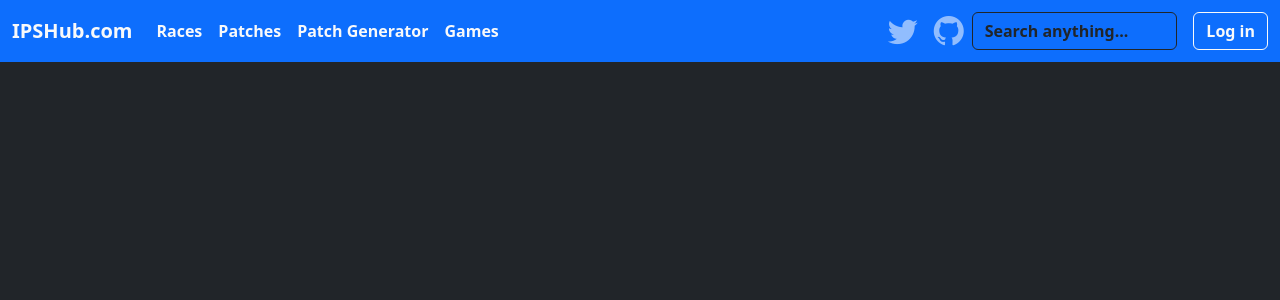
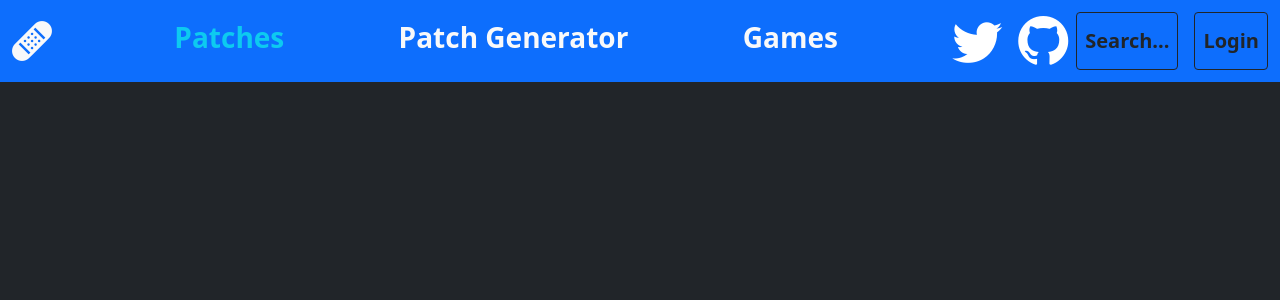
Before and after one commit to PurnPum/IPSHub, a Django app: template templates/navbar.html in a window 1280 px wide. Shown: the top 300 px of the page. Run offline with Django 5.2, Linux system fonts and the light colour scheme; the template is opened without the code that fills it, so the values that code supplies are empty.

Commit message:
Completed the basic navbar, including an Offcanvas for smaller screens.

```diff
--- a/templates/navbar.html
+++ b/templates/navbar.html
@@ -9,51 +9,64 @@
 <body>
   <nav class="navbar navbar-expand-lg navbar-dark bg-primary">
     <div class="container-fluid">
-      <a class="navbar-brand fw-bold text-light" href="#">
-        IPSHub.com
+      <a class="navbar-brand d-none d-xl-block fw-bold text-light" href="#">
+        <i class="bi bi-bandaid-fill" style="font-size: 40px;"></i>
       </a>
-      <button class="navbar-toggler" type="button" data-bs-toggle="collapse" data-bs-target="#navbarSupportedContent" aria-controls="navbarSupportedContent" aria-expanded="false" aria-label="Toggle navigation">
+      <a class="navbar-brand d-xl-none fw-bold text-light" href="#">
+        <i class="bi bi-bandaid-fill" style="font-size: 35px;"></i>
+      </a>
+        <button class="navbar-toggler" type="button" data-bs-toggle="offcanvas" data-bs-target="#offcanvasNavbar" aria-controls="offcanvasNavbar" aria-expanded="false" aria-label="Toggle navigation" data-bs-placement="end">
           <span class="navbar-toggler-icon"></span>
         </button>
-      <div class="collapse navbar-collapse" id="navbarSupportedContent">
-        <ul class="navbar-nav me-auto mb-2 mb-lg-0">
+        <div class="offcanvas-lg offcanvas-end flex-grow-1" tabindex="-1" id="offcanvasNavbar" aria-labelledby="offcanvasNavbarLabel">
+          <div class="offcanvas-header">
+            <h5 class="offcanvas-title" id="offcanvasNavbarLabel">IPSHub.org</h5>
+            <button type="button" class="btn-close btn-close-white" data-bs-dismiss="offcanvas" aria-label="Close" data-bs-target="#offcanvasNavbar"></button>
+          </div>
+          <hr class="d-lg-none text-white-50">
+          <div class="offcanvas-body">
+            <ul class="navbar-nav me-auto mb-2 mb-lg-0 flex-grow-1 d-flex justify-content-evenly">
               <li class="nav-item">
-            <span class="d-inline-block" tabindex="0" data-bs-toggle="tooltip" data-bs-title="Coming Soon!" data-bs-placement="bottom">
-              <a class="nav-link disabled fw-bold text-light" aria-current="page" href="#">Races</a>
-            </span>
+                <a class="nav-link d-none d-xl-block fw-bold text-info enabled fs-3" href="#">Patches</a>
+                <a class="nav-link d-xl-none fw-bold text-info enabled fs-4" href="#">Patches</a>
               </li>
               <li class="nav-item">
-            <a class="nav-link fw-bold text-light enabled" href="#">Patches</a>
+                <a class="nav-link d-none d-xl-block fw-bold text-light fs-3" href="#">Patch Generator</a>
+                <a class="nav-link d-xl-none fw-bold text-light fs-4" href="#">Patch Generator</a>
               </li>
               <li class="nav-item">
-            <a class="nav-link fw-bold text-light" href="#">Patch Generator</a>
-          </li>
-          <li class="nav-item">
-            <a class="nav-link fw-bold text-light" href="#">Games</a>
+                <a class="nav-link d-none d-xl-block fw-bold text-light fs-3" href="#">Games</a>
+                <a class="nav-link d-xl-none fw-bold text-light fs-4" href="#">Games</a>
               </li>
             </ul>
+            <hr class="d-lg-none text-white-50">
             <ul class="navbar-nav ms-auto">
               <li class="nav-item">
-            <a class="nav-link" href="#" target="_blank">
-              <i class="bi bi-twitter" style="font-size: 30px;"></i>
+                <a class="nav-link d-none d-xl-block" href="#" target="_blank">
+                  <i class="bi bi-twitter" style="color: white; font-size: 50px;"></i>
+                </a>
+                <a class="nav-link d-xl-none" href="#" target="_blank">
+                  <i class="bi bi-twitter" style="color: white; font-size: 40px;"></i>
                 </a>
               </li>
               <li class="nav-item">
-            <a class="nav-link" href="https://github.com/PurnPum/IPSHub" target="_blank">
-              <i class="bi bi-github" style="font-size: 30px;"></i>
+                <a class="nav-link d-none d-xl-block" href="https://github.com/PurnPum/IPSHub" target="_blank">
+                  <i class="bi bi-github" style="color: white; font-size: 50px;"></i>
+                </a>
+                <a class="nav-link d-xl-none" href="https://github.com/PurnPum/IPSHub" target="_blank">
+                  <i class="bi bi-github" style="color: white; font-size: 40px;"></i>
                 </a>
               </li>
             </ul>
-        <button class="btn d-none btn-outline-dark d-xl-block pe-5 fw-bold" type="search">
-          <span>Search anything...</span>
-        </button>
-        <button class="btn btn-outline-info d-xl-none pe-1 fw-bold" type="search">
+              <button class="btn btn-outline-dark fw-bold btn-sm my-1 fs-5" type="search">
                 <span>Search...</span>
               </button>
               <div class="ps-3"></div>
-        <button class="btn btn-outline-light fw-bold" type="login">
-          Log in
+              <button class="btn btn-outline-dark fw-bold btn-sm my-1 fs-5" type="login">
+                <span>Login</span>
               </button>
+            </div>
+          </div>
         </div>
     </div>
   </nav>
```
Lines whose indentation alone changed are shown as unchanged.
